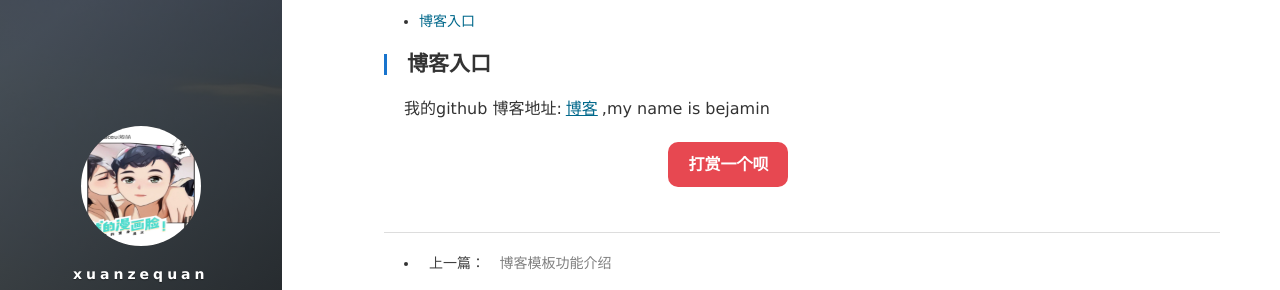
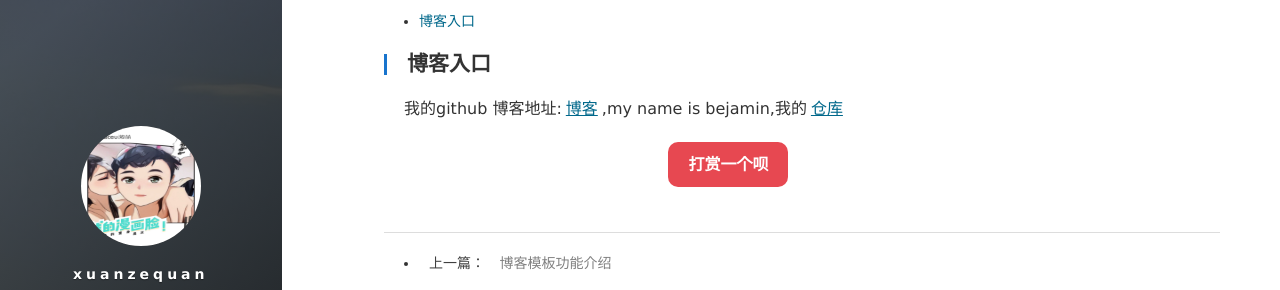
Before and after one commit to bestfutureforus/bestfutureforus.github.io, a Jekyll site: the page built from _posts/2021-08-31-myBlob.md, in a window 1280 px wide. Shown: the part 162-452 px from the top of the page. Built offline with Jekyll 4.4.1, drawn with Linux system fonts in a browser that asks for light colours; nearby versions of some CDN libraries; comment, search, counter and statistics services are not loaded.

Commit message:
func(*): 提交代码

```diff
--- a/_posts/2021-08-31-myBlob.md
+++ b/_posts/2021-08-31-myBlob.md
@@ -6,4 +6,4 @@ tags: jekyll
 ---
 
 ## 博客入口
-我的github 博客地址:[博客](https://github.com/bestfutureforus/bestfutureforus.github.io),my name is bejamin
+我的github 博客地址:[博客](https://github.com/bestfutureforus/bestfutureforus.github.io),my name is bejamin,我的[仓库](https://github.com/bestfutureforus)
```
